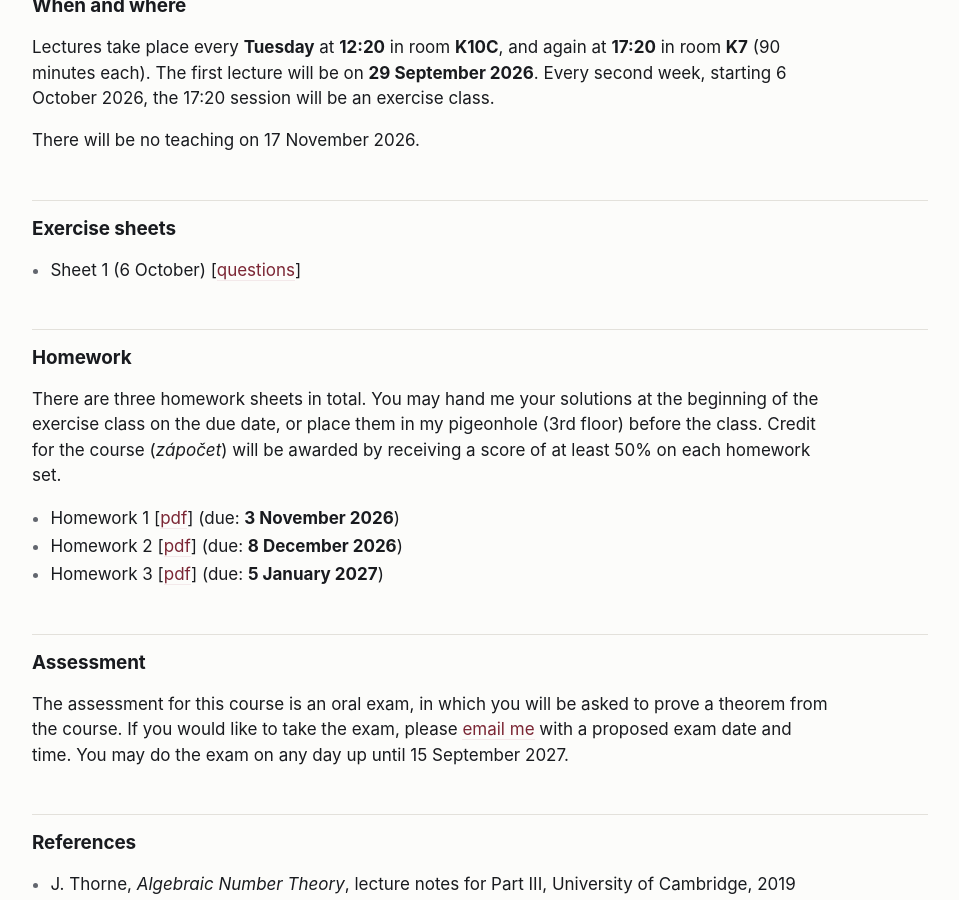
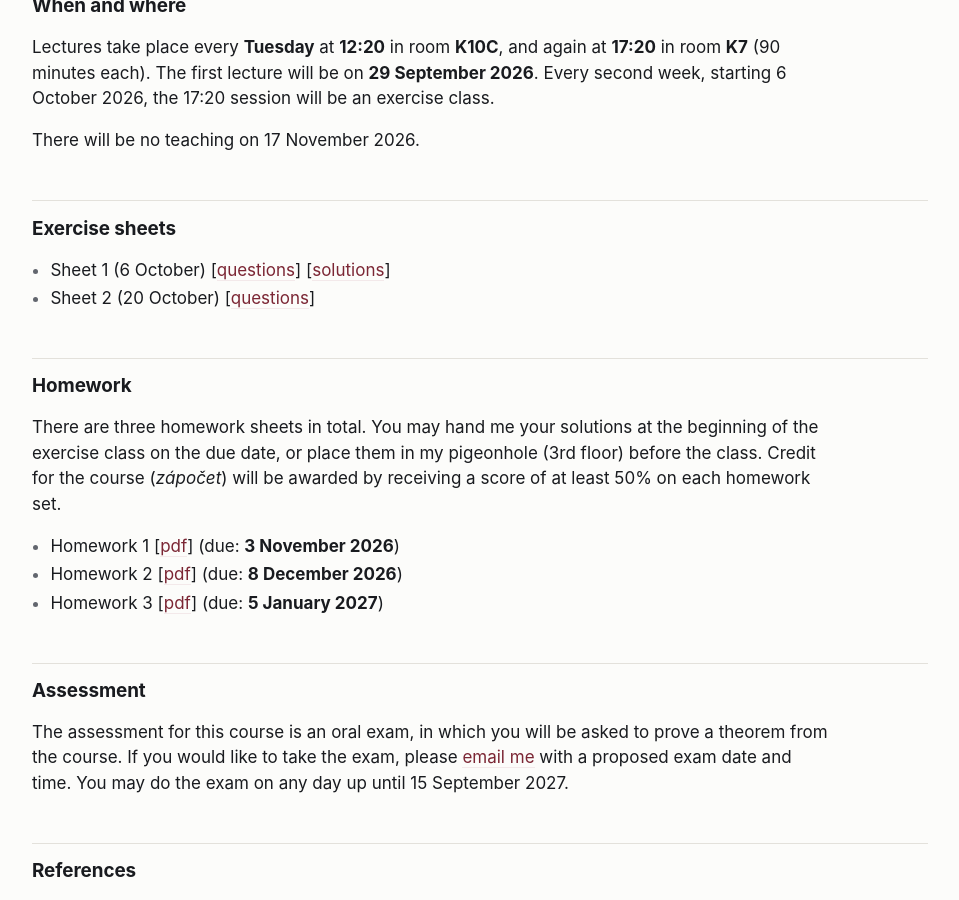
Before and after one commit to rvisser7/rvisser7.github.io, a Jekyll site: the page built from nmal431/index.md, in a window 1280 px wide and 900 px high, scrolled down 694 px. Shown: the whole window, without its empty margins (160-1119 px from the left). Built offline with Jekyll 4.4.1, drawn with Linux system fonts in a browser that asks for light colours.

Commit message:
Update NMAL431 exercise sheets dates and links
Updated the date for Exercise Sheet 2 and uncommented solutions link for Exercise Sheet 1.

```diff
--- a/nmal431/index.md
+++ b/nmal431/index.md
@@ -27,8 +27,8 @@ There will be no teaching on 17 November 2026.
 ## Exercise sheets
 
 {: .dense}
-- Sheet 1 (6 October) [[questions]({{ site.nmal431_base }}/ex1.pdf)] {% comment %} [[solutions]({{ site.nmal431_base }}/sol1.pdf)]
-- Sheet 2 [[questions]({{ site.nmal431_base }}/ex2.pdf)] [[solutions]({{ site.nmal431_base }}/sol2.pdf)]
+- Sheet 1 (6 October) [[questions]({{ site.nmal431_base }}/ex1.pdf)] [[solutions]({{ site.nmal431_base }}/sol1.pdf)]
+- Sheet 2 (20 October) [[questions]({{ site.nmal431_base }}/ex2.pdf)] {% comment %} [[solutions]({{ site.nmal431_base }}/sol2.pdf)]
 - Sheet 3 [[questions]({{ site.nmal431_base }}/ex3.pdf)] [[solutions]({{ site.nmal431_base }}/sol3.pdf)]
 - Sheet 4 [[questions]({{ site.nmal431_base }}/ex4.pdf)] [[solutions]({{ site.nmal431_base }}/sol4.pdf)]
 - Sheet 5 [[questions]({{ site.nmal431_base }}/ex5.pdf)] [[solutions]({{ site.nmal431_base }}/sol5.pdf)]
```
